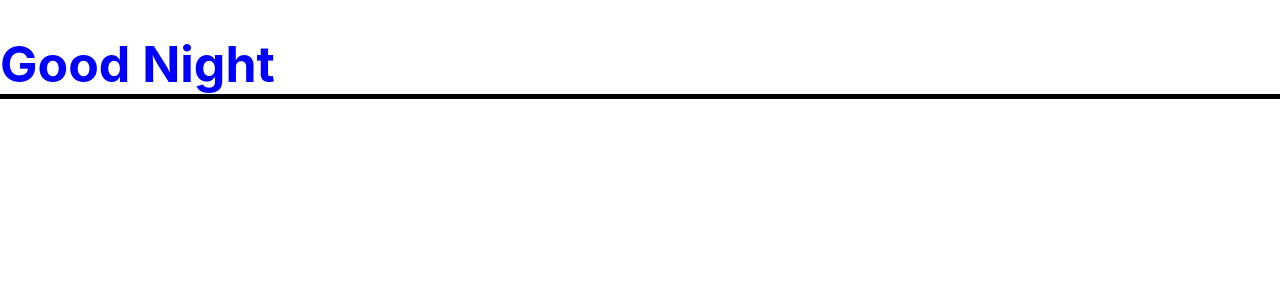
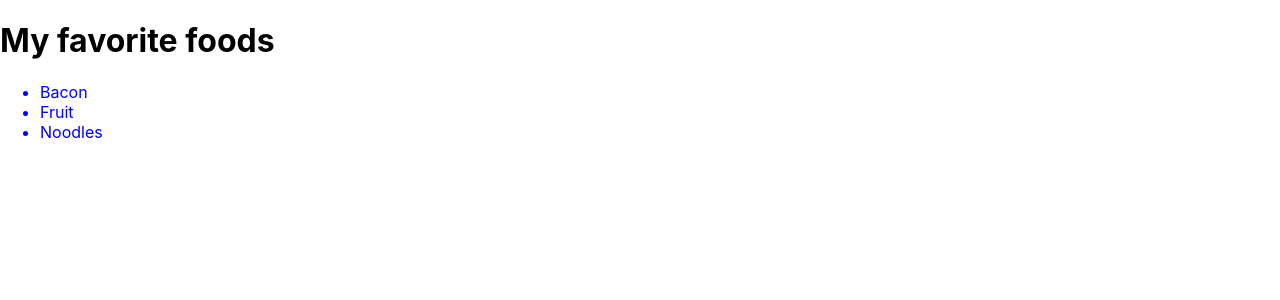
Before and after one commit to ChrisAgold/React-Practice, a React (Create React App) app: page / in a window 1280 px wide. Shown: the top 300 px of the page. Built offline with nearby package versions, Linux system fonts and the light colour scheme.

Commit message:
added components

```diff
--- a/src/App.js
+++ b/src/App.js
@@ -1,24 +1,37 @@
-import logo from './logo.svg';
 import './App.css';
+import React from "react";
+import Heading from "./Heading";
+import List from "./List";
+
+
+// function App() {
+//     let count = 5;
+//
+//     //get endpoint results
+//     return (
+//         <div className="App">
+//             Donkey {count}
+//             <Button color={'blue'} text={'submit'}/>
+//         </div>
+//     );
+// }
+//
+// function Button(props) {
+//     const text = props.text
+//     const color = props.color
+//
+//     return (
+//         <div style={{backgroundColor:color}} className="App">
+//             {text}
+//         </div>
+//     );
+// }
 
 function App() {
-    let count = 5;
-
-    //get endpoint results
-    return (
-        <div className="App">
-            Donkey {count}
-            <App2/>
-        </div>
-    );
-}
-
-function App2() {
-    return (
-        <div className="App">
-            Hello World
-        </div>
-    );
+    return <div>
+        <Heading/>
+        <List/>
+    </div>
 }
 
 export default App;
--- /dev/null
+++ b/src/Heading.jsx
@@ -0,0 +1,8 @@
+import React from 'react';
+
+// Heading Component
+function Heading() {
+    return <h1>My favorite foods</h1>
+}
+
+export default Heading;
--- /dev/null
+++ b/src/List.jsx
@@ -0,0 +1,7 @@
+import React from 'react';
+
+function List() {
+    return  <ul><li>Bacon</li><li>Fruit</li><li>Noodles</li></ul>
+}
+
+export default List;
--- a/src/index.js
+++ b/src/index.js
@@ -3,35 +3,15 @@ import ReactDOM from 'react-dom';
 import './index.css';
 import App from './App';
 import reportWebVitals from './reportWebVitals';
-// var React = require('react');
-// var ReactDOM = require('react-dom');
-
-const name = "Chris";
-const currentDate = new Date();
-const year = currentDate.getFullYear();
-
-const fname = "Bill";
-const lname = "Hank";
-const num = 1;
-const number = 3;
-
-const img = "http://picsum.photos/200"
-
-
-// change style on the go
-
 
 // TIME CHALLENGE
 const date = new Date();
 const currentTime = date.getHours();
-
 const customStyle = {
     color: ""
 }
 // console.log(currentTime);
-
 let greeting;
-
 if (currentTime < 12) {
     greeting = "Good Morning"
     customStyle.color = "red"
@@ -43,38 +23,9 @@ if (currentTime < 12) {
     customStyle.color = "blue"
 }
 
+
 ReactDOM.render(
-    // <div>
-    //     <h1>Hello {fname} {lname}!</h1>
-    //     <p>Your lucky number is {Math.floor(Math.random() * 10)}</p>
-    // </div>,
-
-//    Challenge 1: Create a food list
-// <div>
-//     <h1>Food List</h1>
-//     <ul>
-//         <li>random food</li>
-//         <li>random food</li>
-//         <li>random food</li>
-//         <li>random food</li>
-//         <li>random food</li>
-//     </ul>
-// </div>,
-//     <div>
-//         <h1 className="heading" contentEditable="true" spellCheck="false">Hello</h1>
-//         <p>Created by {name}</p>
-//         <p>Copyright {year}</p>
-//     </div>,
-
-    // <div>
-    //     <h1 style={customStyle}>Hello World!</h1>
-    //     <div>
-    //         <img src={img + "?grayscale"} alt="random image"/>
-    //     </div>
-    // </div>,
-
-    <h1 className="heading" style={customStyle}>{greeting}</h1>,
-
+    <App/>,
     document.getElementById('root')
 );
 
@@ -85,7 +36,4 @@ ReactDOM.render(
 //     document.getElementById('root')
 // );
 
-// If you want to start measuring performance in your app, pass a function
-// to log results (for example: reportWebVitals(console.log))
-// or send to an analytics endpoint. Learn more: https://bit.ly/CRA-vitals
 reportWebVitals();
```
Also changed, not shown: public/index.html (+0 -12 lines).
